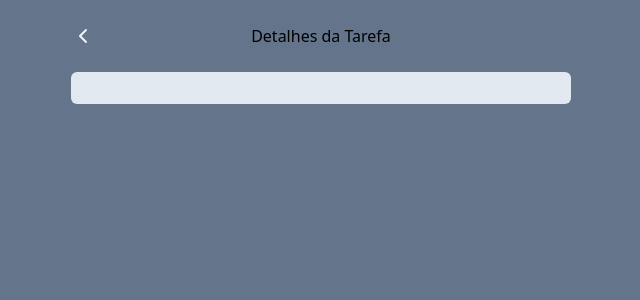
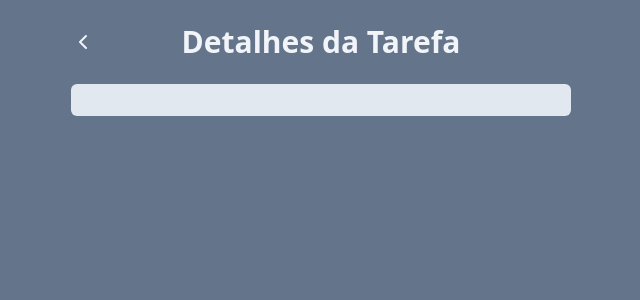
Before and after one commit to claudimf/react_full_stack_club, a React (Vite) app: page /task in a window 1280 px wide. Shown: the top 300 px of the page, without its empty margins (319-959 px from the left). Built offline with nearby package versions, Linux system fonts and the light colour scheme.

Commit message:
Creates custom component called 'Title'

```diff
--- a/src/App.jsx
+++ b/src/App.jsx
@@ -2,6 +2,7 @@ import { useEffect, useState } from "react";
 import AddTask from "./components/AddTask";
 import Tasks from "./components/Tasks";
 import { v4 } from "uuid";
+import Title from "./components/Title";
 
 function App() {
   const [tasks, setTasks] = useState(
@@ -56,9 +57,9 @@ function App() {
   return (
     <div className="w-screen h-screen bg-slate-500 flex justify-center p-6">
       <div className="w-[500px] space-y-4">
-        <h1 className="text-3xl text-slate-100 font-bold text-center">
+        <Title>
           Gerenciador de tarefas
-        </h1>
+        </Title>
         <AddTask
           onAddTaskSubmmit={onAddTaskSubmmit}
         />
--- /dev/null
+++ b/src/components/Title.jsx
@@ -0,0 +1,9 @@
+function Title({ children }) {
+    return (
+        <h1 className="text-3xl text-slate-100 font-bold text-center">
+            {children}
+        </h1>
+    );
+}
+
+export default Title;
--- a/src/pages/TaskPage.jsx
+++ b/src/pages/TaskPage.jsx
@@ -1,5 +1,6 @@
 import { ChevronLeftIcon } from "lucide-react";
 import { useNavigate, useSearchParams } from "react-router-dom";
+import Title from "../components/Title";
 
 function TaskPage() {
     const navigate = useNavigate();
@@ -16,7 +17,7 @@ function TaskPage() {
                 >
                     <ChevronLeftIcon />
                 </button>
-                Detalhes da Tarefa
+                <Title>Detalhes da Tarefa</Title>
             </div>
 
             <div className="bg-slate-200 p-4 rounded-md">
```
Also changed, not shown: 1 other file (tests, documents, lock files or other folders).
